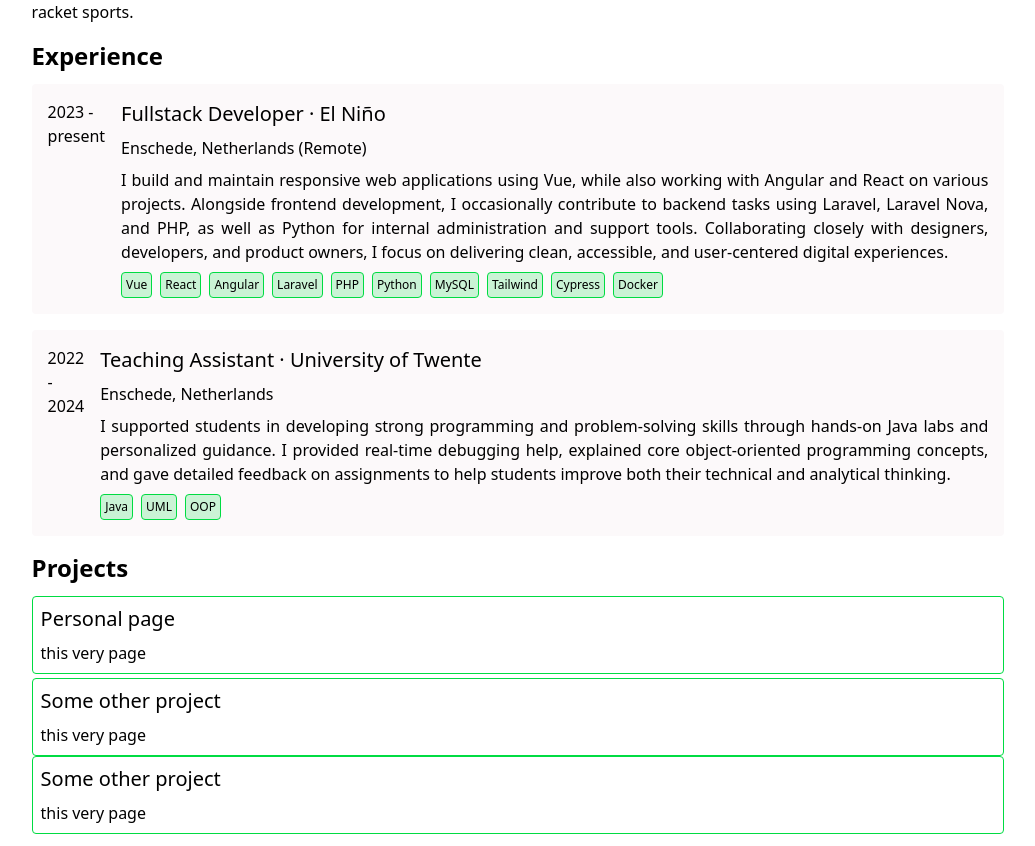
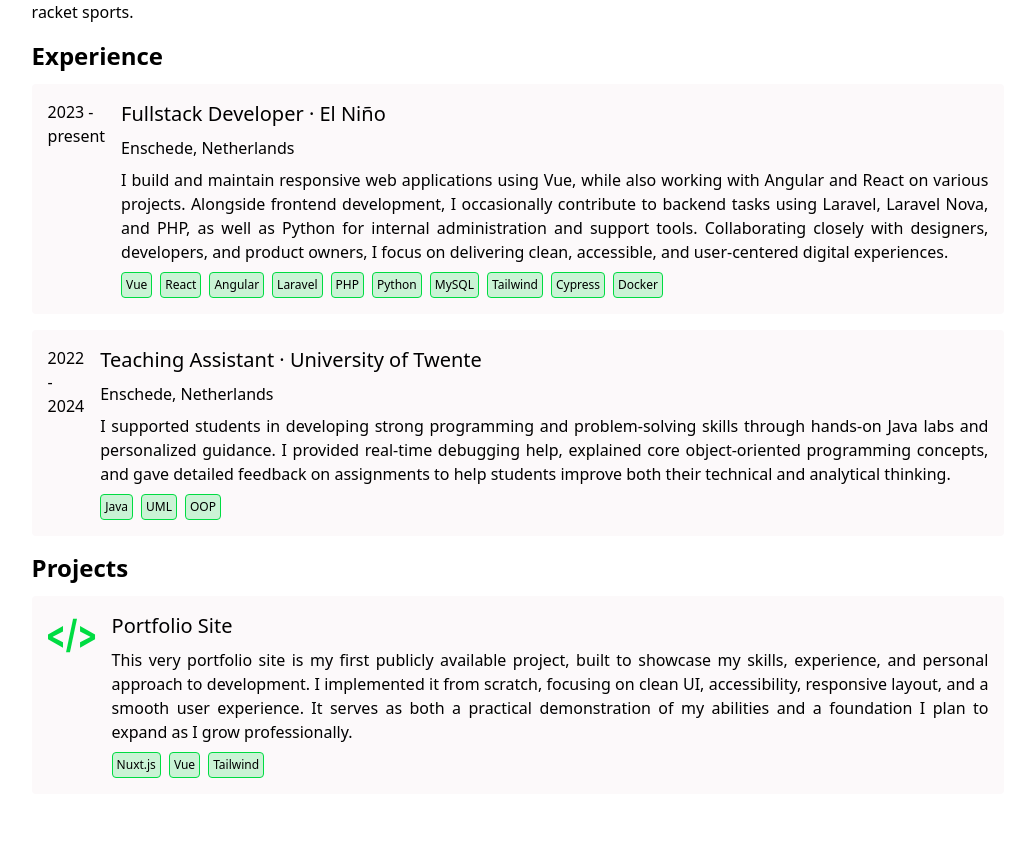
Before and after one commit to valerijs-f/personal-page, a Nuxt app: page /Home in a window 1280 px wide. Shown: the part 380-1226 px from the top of the page, without its empty margins (122-1157 px from the left). After the commit the page ends 1182 px from the top, so only its background shows below. Built offline with nearby package versions, Linux system fonts and the light colour scheme.

Commit message:
Rreworked experince card to make left column customizable

```diff
--- a/app/components/ExperienceCard.vue
+++ b/app/components/ExperienceCard.vue
@@ -1,8 +1,6 @@
 <template>
     <div class="flex flex-col lg:flex-row gap-4 rounded-sm p-4 bg-light-elevated dark:bg-elevated lg:hover:scale-105 lg:hover:bg-light-elevated/90 lg:dark:hover:bg-elevated/90 transition-transform">
-        <div v-if="experience.period" class="flex-basis-1/5">
-            {{ experience.period }}
-        </div>
+        <slot name="left-column"></slot>
         <div>
             <h3>{{ experience.role }}
                 <span v-if="experience.company">·
--- /dev/null
+++ b/app/components/icons/LogoMinimalIcon.vue
@@ -0,0 +1,7 @@
+<template>
+    <svg width="48" height="48" viewBox="0 0 50 36" fill="curentColor" xmlns="http://www.w3.org/2000/svg">
+        <path d="M0 21.4254V16.4009L15.6117 7.55098V13.332L4.92301 18.856L5.06715 18.5563V19.27L4.92301 18.9702L15.6117 24.4943V30.2753L0 21.4254Z" fill="#00DC42"/>
+        <path d="M30.1922 0L22.8742 35H18.805L26.123 0H30.1922Z" fill="#00DC42"/>
+        <path d="M49 21.4254L33.3883 30.2753V24.4943L44.077 18.9702L43.9329 19.27V18.5563L44.077 18.856L33.3883 13.332V7.55098L49 16.4009V21.4254Z" fill="#00DC42"/>
+    </svg>
+</template>
--- a/app/pages/Home.vue
+++ b/app/pages/Home.vue
@@ -36,25 +36,32 @@
           <h2>Experience</h2>
           <div class="flex flex-col gap-4">
             <experience-card
-              v-for="(exp, i) in experiences"
+              v-for="(experience, i) in experiences"
               :key="i"
-              :experience="exp"
-            />
+              :experience="experience"
+            >
+              <template v-slot:left-column>
+                <div class="flex-basis-1/5">
+                    {{ experience.period }}
+                </div>
+              </template>
+            </experience-card>
           </div>
         </div>
-        <div class="">
+        <div>
           <h2>Projects</h2>
-          <div class="border-1 border-accent rounded-sm p-2 mb-1">
-            <h3>Personal page</h3>
-            <p>this very page</p>
-          </div>
-          <div class="border-1 border-accent rounded-sm p-2">
-            <h3>Some other project</h3>
-            <p>this very page</p>
-          </div>
-          <div class="border-1 border-accent rounded-sm p-2 mb-1">
-            <h3>Some other project</h3>
-            <p>this very page</p>
+          <div class="flex flex-col gap-4">
+            <experience-card
+              v-for="(project, i) in projects"
+              :key="i"
+              :experience="project"
+            >
+              <template v-slot:left-column>
+                <div class="flex-basis-1/5">
+                    <component :is="project.icon" />
+                </div>
+              </template>
+            </experience-card>
           </div>
         </div>
       </div>
@@ -63,6 +70,7 @@
 </template>
 
 <script setup>
+import LogoMinimalIcon from "~/components/icons/LogoMinimalIcon.vue";
 import ExperienceCard from "../components/ExperienceCard.vue";
 
 definePageMeta({
@@ -76,7 +84,7 @@ const experiences = [
     role: "Fullstack Developer",
     company: "El Niño",
     companyUrl: "https://elnino.tech/",
-    location: "Enschede, Netherlands (Remote)",
+    location: "Enschede, Netherlands",
     skills: ["Vue", "React", "Angular", "Laravel", "PHP", "Python", "MySQL", "Tailwind", "Cypress", "Docker"],
     description:
       `I build and maintain responsive web applications using Vue,
@@ -99,4 +107,17 @@ const experiences = [
   }
 ]
 
+const projects = [
+  {
+    role: "Portfolio Site",
+    skills: ["Nuxt.js", "Vue", "Tailwind"],
+    icon: LogoMinimalIcon,
+    description:
+      `This very portfolio site is my first publicly available project, built to showcase my skills, experience,
+       and personal approach to development. I implemented it from scratch, focusing on clean UI,
+       accessibility, responsive layout, and a smooth user experience. It serves as both a practical demonstration
+       of my abilities and a foundation I plan to expand as I grow professionally.`
+  }
+]
+
 </script>
```
